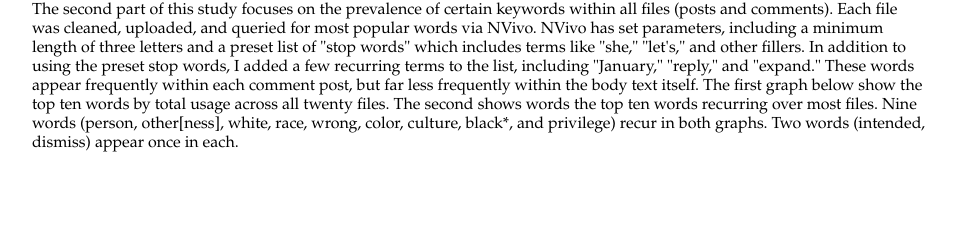
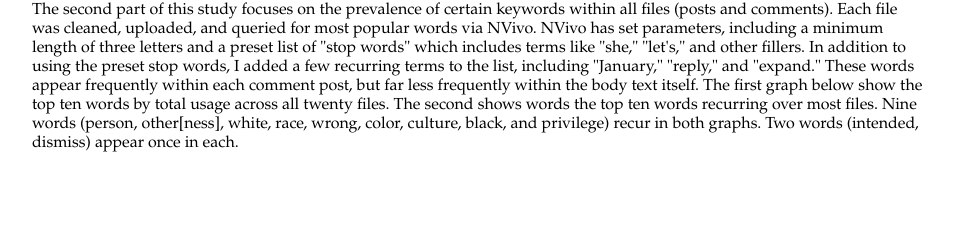
Before and after one commit to pastfutures/pastfutures.github.io, a Jekyll site: the page built from RaceFailDH/keywords.html, in a window 1280 px wide. Shown: the part 497-726 px from the top of the page, without its empty margins (160-1115 px from the left). Built offline with Jekyll 4.4.1, drawn with Linux system fonts in a browser that asks for light colours; grey boxes are pictures that could not be loaded.

Commit message:
Update keywords.html

```diff
--- a/RaceFailDH/keywords.html
+++ b/RaceFailDH/keywords.html
@@ -25,7 +25,7 @@ title: Ashley Hemm
 	<b>Top Keywords Across All Files</b>
 	<br>
 	<br>
-The second part of this study focuses on the prevalence of certain keywords within all files (posts and comments). Each file was cleaned, uploaded, and queried for most popular words via NVivo. NVivo has set parameters, including a minimum length of three letters and a preset list of "stop words" which includes terms like "she," "let's," and other fillers. In addition to using the preset stop words, I added a few recurring terms to the list, including "January," "reply," and "expand." These words appear frequently within each comment post, but far less frequently within the body text itself. The first graph below show the top ten words by total usage across all twenty files. The second shows words the top ten words recurring over most files. Nine words (person, other[ness], white, race, wrong, color, culture, black*, and privilege) recur in both graphs. Two words (intended, dismiss) appear once in each.
+The second part of this study focuses on the prevalence of certain keywords within all files (posts and comments). Each file was cleaned, uploaded, and queried for most popular words via NVivo. NVivo has set parameters, including a minimum length of three letters and a preset list of "stop words" which includes terms like "she," "let's," and other fillers. In addition to using the preset stop words, I added a few recurring terms to the list, including "January," "reply," and "expand." These words appear frequently within each comment post, but far less frequently within the body text itself. The first graph below show the top ten words by total usage across all twenty files. The second shows words the top ten words recurring over most files. Nine words (person, other[ness], white, race, wrong, color, culture, black, and privilege) recur in both graphs. Two words (intended, dismiss) appear once in each.
 	<br>
 	<br>
 	<br>
```
